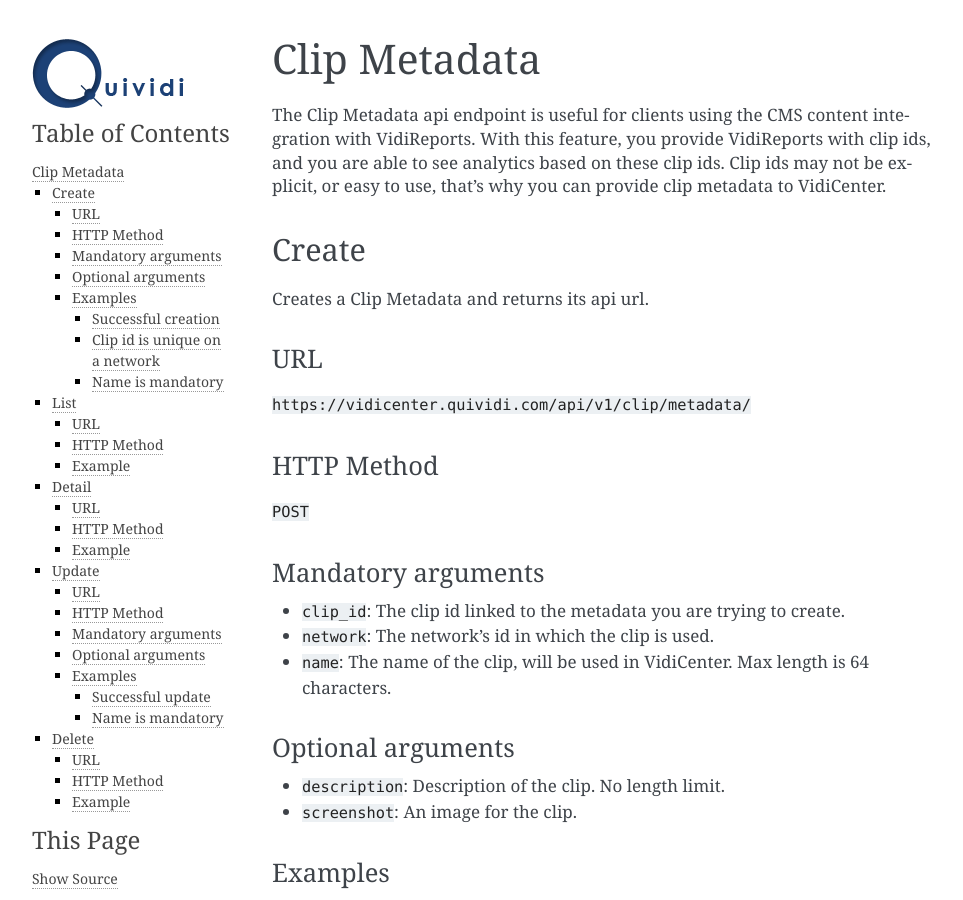
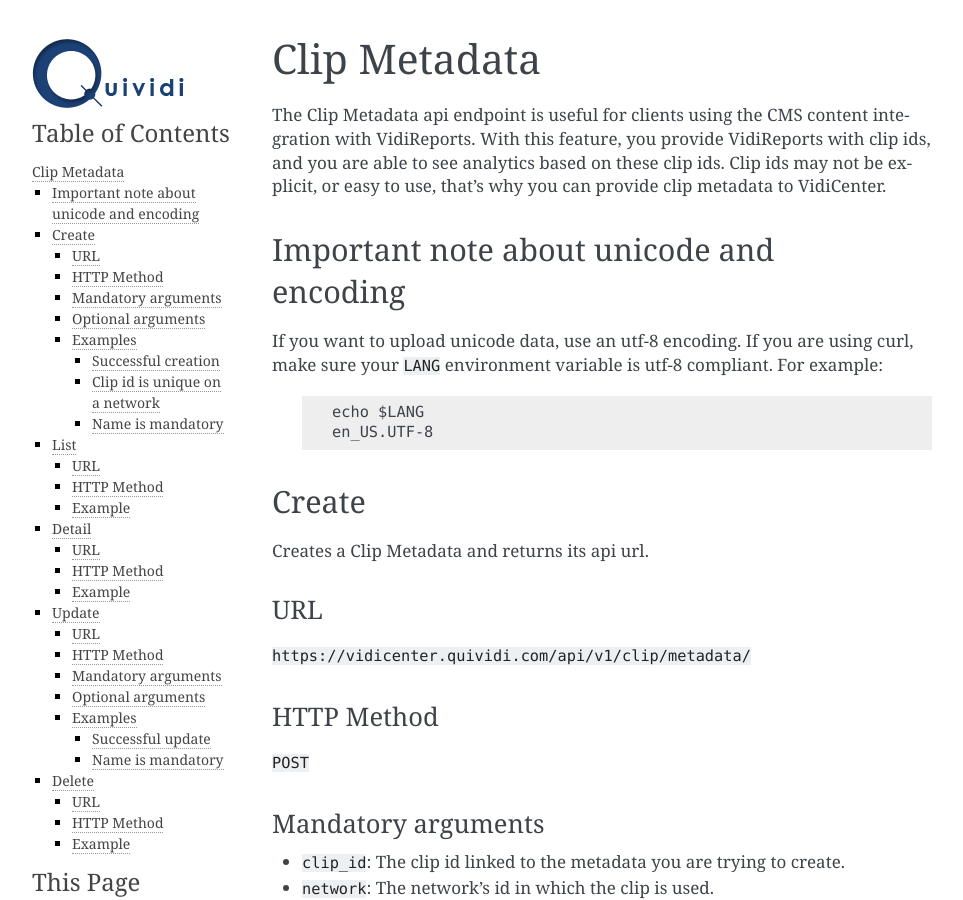
Before and after one commit to quividi/vidicenter-api-documentation, a Sphinx documentation site: the page built from docs/source/clip_metadata.rst, in a window 1280 px wide and 900 px high. Shown: the whole window, without its empty margins (148-1111 px from the left). Built offline with Sphinx 7.4.7, drawn with Linux system fonts in a browser that asks for light colours.

Commit message:
Evol [#137079671] Added a comment about shell encoding

```diff
--- a/docs/source/clip_metadata.rst
+++ b/docs/source/clip_metadata.rst
@@ -5,6 +5,17 @@
 =============
 
 The Clip Metadata api endpoint is useful for clients using the CMS content integration with VidiReports. With this feature, you provide VidiReports with clip ids, and you are able to see analytics based on these clip ids. Clip ids may not be explicit, or easy to use, that's why you can provide clip metadata to VidiCenter.
+
+
+Important note about unicode and encoding
+-----------------------------------------
+
+If you want to upload unicode data, use an utf-8 encoding. If you are using curl, make sure your ``LANG`` environment variable is utf-8 compliant. For example:
+
+ ::
+
+    echo $LANG
+    en_US.UTF-8
 
 
 Create
@@ -47,6 +58,7 @@
     {
         "url": "https://vidicenter.quividi.com/api/v1/network/9876/clip/metadata/clip_123/"
     }
+
 
 
 Clip id is unique on a network
```
